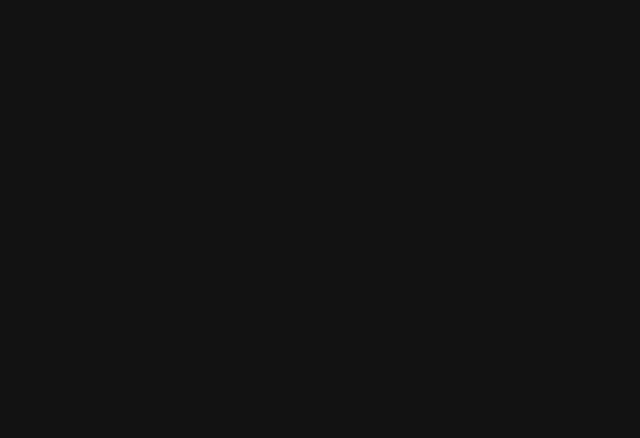
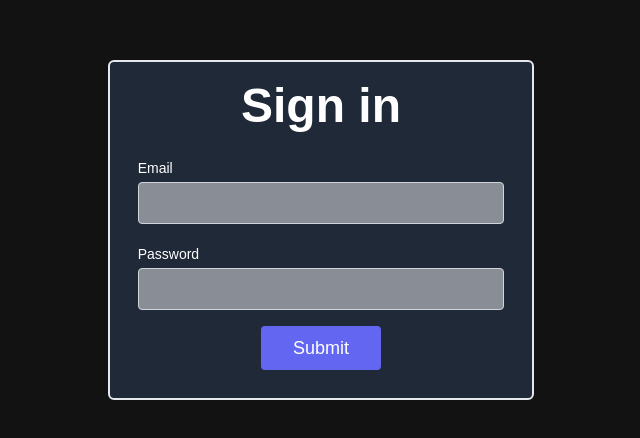
Before and after one commit to centauricoder01/Dream-Project, a React (Create React App) app in the folder client/: page /login in a window 1280 px wide. Before the commit this address had no page. Shown: the part 170-608 px from the top of the page, without its empty margins (319-959 px from the left). Built offline with nearby package versions, Linux system fonts and the light colour scheme.

Commit message:
Home page Designed

```diff
--- a/client/src/App.tsx
+++ b/client/src/App.tsx
@@ -1,10 +1,14 @@
 import { Routes, Route } from "react-router-dom";
 import Home from "./Pages/Home";
+import Signup from "./Pages/Signup";
+import Login from "./Pages/Login";
 
 function App() {
   return (
     <Routes>
       <Route path="/" element={<Home />} />
+      <Route path="/signup" element={<Signup />} />
+      <Route path="/login" element={<Login />} />
     </Routes>
   );
 }
--- a/client/src/Pages/Home.jsx
+++ b/client/src/Pages/Home.jsx
@@ -1,4 +1,5 @@
 import TalkHub from "../Assets/homeimg.png";
+import { Link } from "react-router-dom";
 
 const Home = () => {
   return (
@@ -23,12 +24,16 @@ const Home = () => {
             opportunity to reach farther and fulfill your desires.
           </p>
           <div className="flex justify-center">
+            <Link to={"/signup"}>
               <button className="inline-flex text-white bg-purple-500 border-0 py-2 px-6 focus:outline-none hover:bg-purple-600 rounded text-lg">
                 Signup
               </button>
+            </Link>
+            <Link to={"/login"}>
               <button className="ml-4 inline-flex text-gray-700 bg-gray-100 border-0 py-2 px-6 focus:outline-none hover:bg-gray-200 rounded text-lg">
                 Login
               </button>
+            </Link>
           </div>
         </div>
       </div>
--- /dev/null
+++ b/client/src/Pages/Login.jsx
@@ -0,0 +1,50 @@
+const Login = () => {
+  return (
+    <section className="text-gray-600 body-font flex justify-center items-center h-screen	">
+      <div className="container px-5 py-5 mx-auto border-2 w-1/3 rounded-md bg-gray-800">
+        <div className="flex flex-col text-center w-full">
+          <h1 className=" text-5xl title-font mb-4 text-white font-extrabold">
+            Sign in
+          </h1>
+        </div>
+
+        <div className=" mx-auto">
+          <div className="p-2 w-full">
+            <div className="relative">
+              <label for="name" className="leading-7 text-sm  text-white">
+                Email
+              </label>
+              <input
+                type="email"
+                id="name"
+                name="name"
+                className="w-full bg-gray-100 bg-opacity-50 rounded border border-gray-300 focus:border-indigo-500 focus:bg-white focus:ring-2 focus:ring-indigo-200 text-base outline-none text-gray-700 py-1 px-3 leading-8 transition-colors duration-200 ease-in-out"
+              />
+            </div>
+          </div>
+          <div className="p-2 w-full">
+            <div className="relative">
+              <label for="email" className="leading-7 text-sm text-white">
+                Password
+              </label>
+              <input
+                type="password"
+                id="email"
+                name="email"
+                className="w-full bg-gray-100 bg-opacity-50 rounded border border-gray-300 focus:border-indigo-500 focus:bg-white focus:ring-2 focus:ring-indigo-200 text-base outline-none text-gray-700 py-1 px-3 leading-8 transition-colors duration-200 ease-in-out"
+              />
+            </div>
+          </div>
+
+          <div className="p-2 w-full">
+            <button className="flex mx-auto text-white bg-indigo-500 border-0 py-2 px-8 focus:outline-none hover:bg-indigo-600 rounded text-lg">
+              Submit
+            </button>
+          </div>
+        </div>
+      </div>
+    </section>
+  );
+};
+
+export default Login;
--- /dev/null
+++ b/client/src/Pages/Signup.jsx
@@ -0,0 +1,54 @@
+import React from "react";
+
+const Signup = () => {
+  return (
+    <div>
+      <section className="text-gray-600 body-font flex justify-center items-center h-screen	">
+        <div className="container px-5 py-5 mx-auto border-2 w-1/3 rounded-md bg-gray-800">
+          <div className="flex flex-col text-center w-full">
+            <h1 className=" text-5xl title-font mb-4 text-white font-extrabold">
+              Sign up
+            </h1>
+          </div>
+
+          <div className=" mx-auto">
+            <div className="p-2 w-full">
+              <div className="relative">
+                <label for="name" className="leading-7 text-sm  text-white">
+                  Name
+                </label>
+                <input
+                  type="text"
+                  id="name"
+                  name="name"
+                  className="w-full bg-gray-100 bg-opacity-50 rounded border border-gray-300 focus:border-indigo-500 focus:bg-white focus:ring-2 focus:ring-indigo-200 text-base outline-none text-gray-700 py-1 px-3 leading-8 transition-colors duration-200 ease-in-out"
+                />
+              </div>
+            </div>
+            <div className="p-2 w-full">
+              <div className="relative">
+                <label for="email" className="leading-7 text-sm text-white">
+                  Email
+                </label>
+                <input
+                  type="email"
+                  id="email"
+                  name="email"
+                  className="w-full bg-gray-100 bg-opacity-50 rounded border border-gray-300 focus:border-indigo-500 focus:bg-white focus:ring-2 focus:ring-indigo-200 text-base outline-none text-gray-700 py-1 px-3 leading-8 transition-colors duration-200 ease-in-out"
+                />
+              </div>
+            </div>
+
+            <div className="p-2 w-full">
+              <button className="flex mx-auto text-white bg-indigo-500 border-0 py-2 px-8 focus:outline-none hover:bg-indigo-600 rounded text-lg">
+                Submit
+              </button>
+            </div>
+          </div>
+        </div>
+      </section>
+    </div>
+  );
+};
+
+export default Signup;
```
Lines whose indentation alone changed are shown as unchanged.
